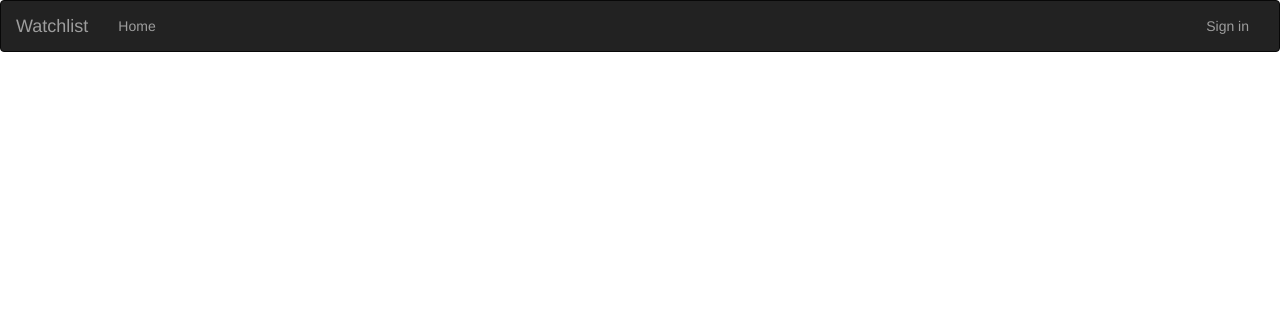
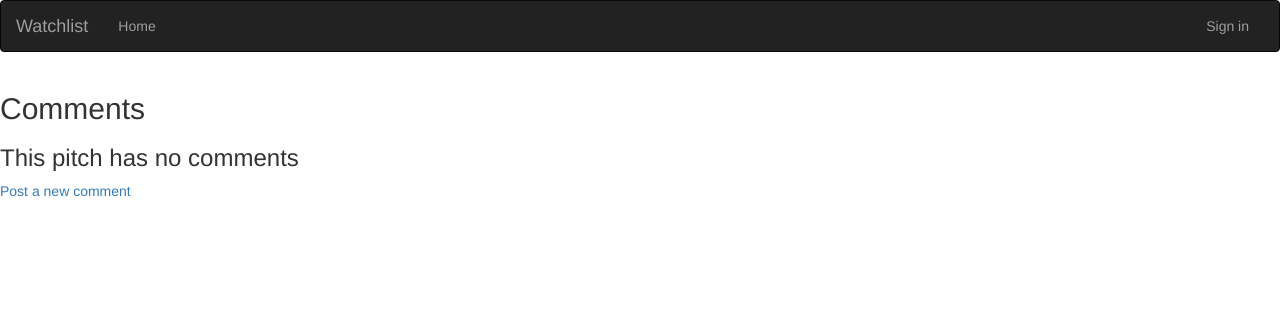
Before and after one commit to Derrick-Nyongesa/Blog, a Flask app: page /details/1 in a window 1280 px wide. Shown: the top 312 px of the page. Run offline with Flask 2, Linux system fonts and the light colour scheme; data that the repository does not hold is empty; some libraries are stand-ins or nearby versions.

Commit message:
updated view and template

```diff
--- a/app/main/forms.py
+++ b/app/main/forms.py
@@ -17,6 +17,5 @@ class NewPitch(FlaskForm):
 
 
 class CommentForm(FlaskForm):
-    title = StringField('Pitch title', validators=[Required()])
-    review = TextAreaField('Comment',)
+    comment = TextAreaField('Comment',)
     submit = SubmitField('Submit')
--- a/app/main/views.py
+++ b/app/main/views.py
@@ -3,7 +3,7 @@ from flask import render_template,request,redirect,url_for
 from . import main
 from ..models import Comment,User,Pitch
 from .. import db,photos
-from .forms import UpdateProfile,NewPitch
+from .forms import UpdateProfile,NewPitch,CommentForm
 
 
 @main.route('/')
@@ -38,6 +38,24 @@ def details(id):
     pitch = Pitch.get_pitch(id)
 
     return render_template('details.html', pitch = pitch)
+
+
+
+@main.route('/details/comments/<int:id>', methods=['GET', 'POST'])
+@login_required
+def new_comment(id):
+    form = CommentForm()
+    title = 'post comment'
+    pitch = Pitch.get_pitch(id)
+    comments = Comment.get_comments(id)
+    if form.validate_on_submit():
+        comment = form.comment.data
+        new_comment = Comment( comment = comment, user_id = current_user.id, pitch_id = id)
+        db.session.add(new_comment)
+        db.session.commit()
+        return redirect(url_for('main.details', id = id))
+
+    return render_template('new_comment.html', comment_form=form, title=title,comments=comments , pitch = pitch)
 
 
 
--- a/app/models.py
+++ b/app/models.py
@@ -51,8 +51,8 @@ class Comment(db.Model):
         db.session.commit()
 
     @classmethod
-    def get_comments(self, id):
-        comments = Pitch.query.filter_by(pitches=id).all()
+    def get_comments(cls, id):
+        comments = Comment.query.filter_by(pitch_id=id).all()
         return comments
 
 
--- a/app/templates/details.html
+++ b/app/templates/details.html
@@ -7,4 +7,12 @@
     {{macro.displayPitches(pitch)}}
 </div>
 
+<h2>Comments</h2>
+{% if comments %}
+        {{macro.displayComments(comments)}}
+{% else %}
+        <h3>This pitch has no comments</h3>
+        <a  href="/details/comments/{{pitch.id}}"> Post a new comment</a>
+{% endif %}
+
 {% endblock %}
--- a/app/templates/macros.html
+++ b/app/templates/macros.html
@@ -17,3 +17,16 @@
 {% endfor %}
 
 {% endmacro %}
+
+{% macro displayComments(comment_list) %}
+
+{% for comment in comment_list %}
+
+<h4>Author</h4>
+<p>Posted by ~ {{comment.user.username}}</p>
+
+<p>{{comment.comments}}</p>
+
+{% endfor %}
+
+{% endmacro %}
--- a/manage.py
+++ b/manage.py
@@ -1,6 +1,6 @@
 from app import create_app,db
 from flask_script import Manager,Server
-from app.models import User,Comment
+from app.models import User,Comment,Pitch
 from flask_migrate import Migrate,MigrateCommand
 
 # Creating app instance
```
Also changed, not shown: app/templates/new_comment.html (added, +10 -0 lines).
